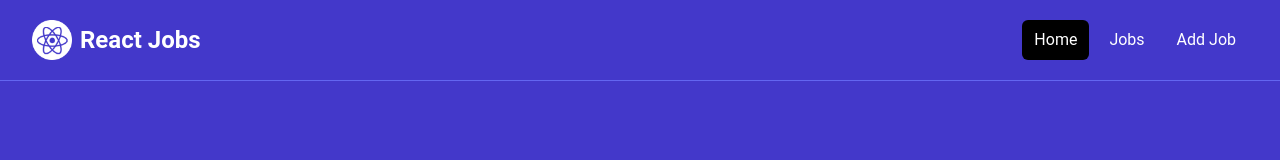
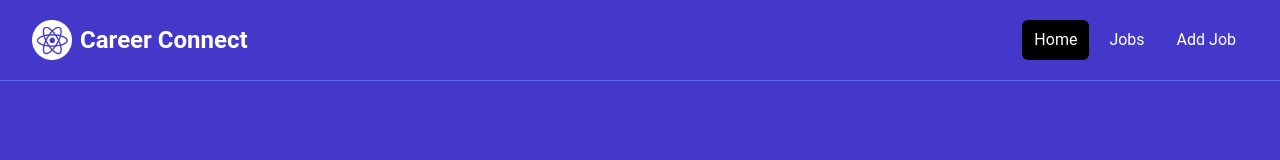
Before and after one commit to kjeevan5125/career-connect, a React (Vite) app in the folder frontend/: page / in a window 1280 px wide. Shown: the top 160 px of the page. Built offline with nearby package versions, Linux system fonts and the light colour scheme; no server answers.

Commit message:
Updated navbar branding to Career Connect

```diff
--- a/frontend/src/components/Navbar.jsx
+++ b/frontend/src/components/Navbar.jsx
@@ -22,10 +22,10 @@ const Navbar = () => {
                 <img
                   className="h-10 w-auto"
                   src={logo}
-                  alt="React Jobs"
+                  alt="Career Connect"
                 />
                 <span className="hidden md:block text-white text-2xl font-bold ml-2">
-                  React Jobs
+                  Career Connect
                 </span>
               </NavLink>
 
```
